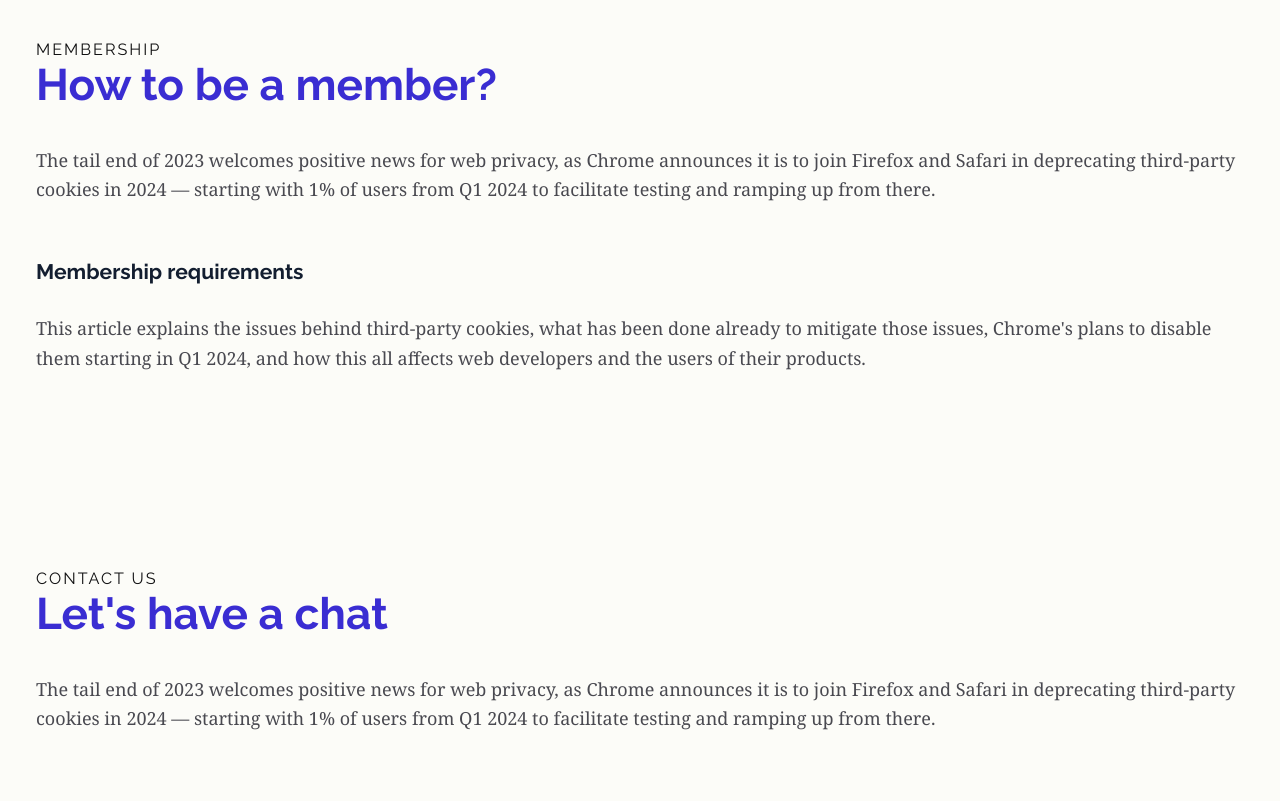
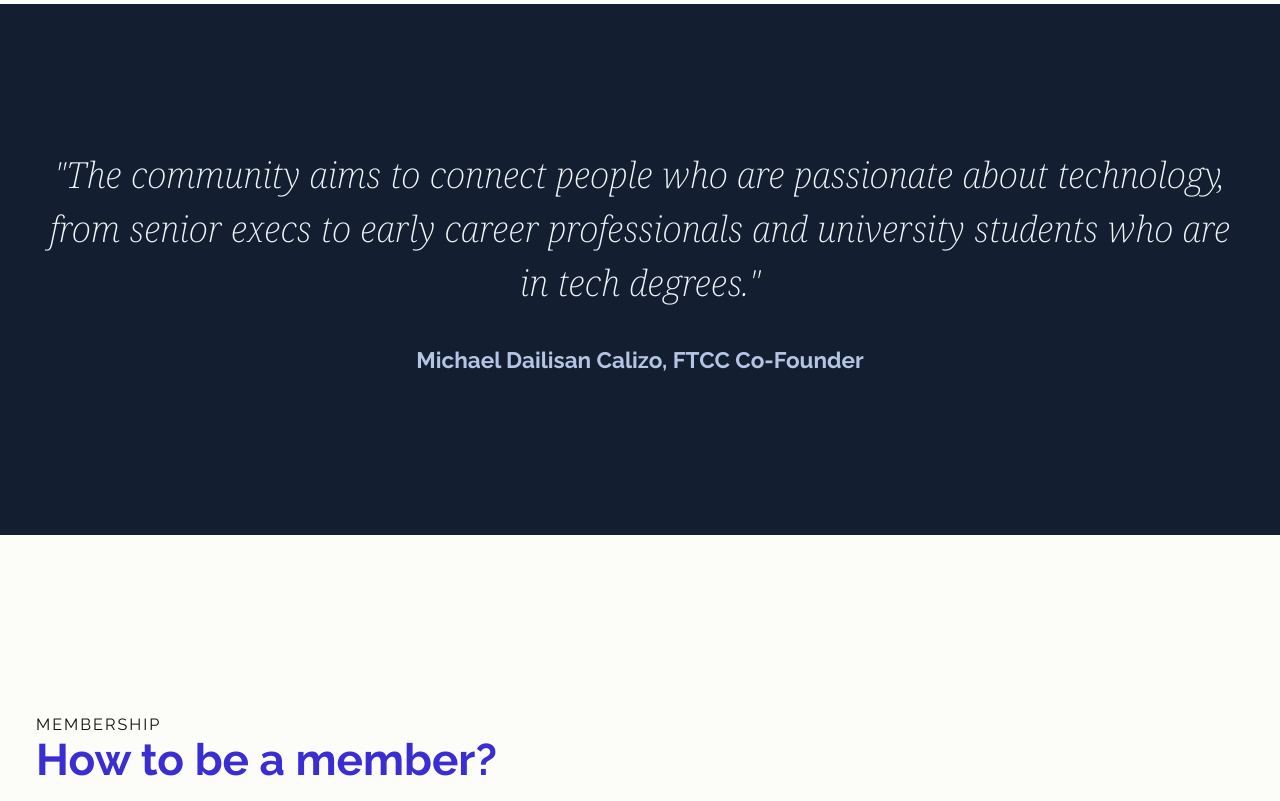
Before and after one commit to GovHack-FTCC/ftcc, a website built with Parcel: page index.html in a window 1280 px wide. Shown: the part 4593-5394 px from the top of the page. Built offline with nearby package versions, Linux system fonts and the light colour scheme.

Commit message:
wrapping quote

```diff
--- a/index.html
+++ b/index.html
@@ -203,7 +203,7 @@
   </section>
 
   <!-- projects section -->
-  <section id="projects" class="boxed reverse">
+  <section id="projects" class="boxed">
     <div class="row">
       <div class="section-title">
         <h3>Programs and Projects</h3>
@@ -284,8 +284,18 @@
     </div>
   </section>
 
+  <!-- quote section -->
+  <section class="quote-section reverse">
+    <div class="row boxed">
+      <div class="quote-box">
+        <p class="quote-section-quote">"The community aims to connect people who are passionate about technology, from senior execs to early career professionals and university students who are in tech degrees."</p>
+        <p class="source">Michael Dailisan Calizo, FTCC Co-Founder</p>
+      </div>
+    </div>
+  </section>
+
   <!-- membership section -->
-  <section id="membership" class="boxed reverse">
+  <section id="membership" class="boxed">
     <div class="row">
       <div class="section-title">
         <h3>Membership</h3>
@@ -300,7 +310,7 @@
   </section>
 
   <!-- contact section -->
-  <section id="contact" class="boxed reverse">
+  <section id="contact" class="boxed">
     <div class="row">
       <div class="section-title">
         <h3>Contact us</h3>
@@ -343,10 +353,8 @@
     </div>
   </section>
 
-
-
   <!-- news and articles -->
-  <section id="news" class="reverse">
+  <section id="news" class="">
 
     <div class="bg-full-03">
       <img src="./assets/images/node-galore-02.png" alt="">
--- a/style.css
+++ b/style.css
@@ -874,6 +874,48 @@ p.event-description {
   padding-left: 3rem;
 }
 
+/* wrapping quote */
+
+section.reverse {
+  background-color: var(--clr-primary-darker);
+  color: var(--clr-primary-lightest);
+  margin: 8rem auto 0rem;
+  text-align: center;
+}
+
+section.reverse .row {
+  padding: 8rem 2rem;
+}
+
+section.quote-section p.quote-section-quote {
+  font-size: 2rem;
+  font-style: italic;
+  line-height: 3rem;
+  font-weight: 200;
+  margin: 0 auto;
+}
+
+section.quote-section p.source {
+  font-size: 1.25rem;
+  font-family: var(--fnt-headings);
+  color: var(--clr-primary-lighter);
+  font-weight: 700;
+  margin-top: 2rem;
+}
+
+@media screen and (max-width: 730px) {
+  section.reverse {
+    text-align: left;
+    padding: 0rem;
+    margin-top: 4rem;
+  }
+
+  section.reverse .row {
+    padding: 6rem 2rem 5rem;
+    padding-right: 4rem;
+  }
+}
+
 /* news */
 
 section#news {
```
